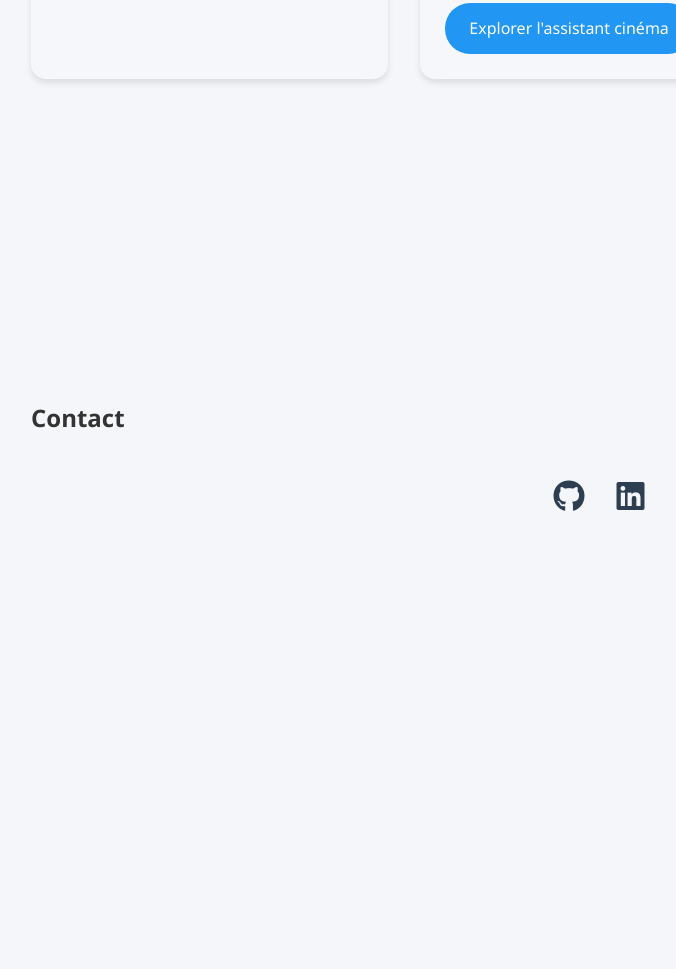
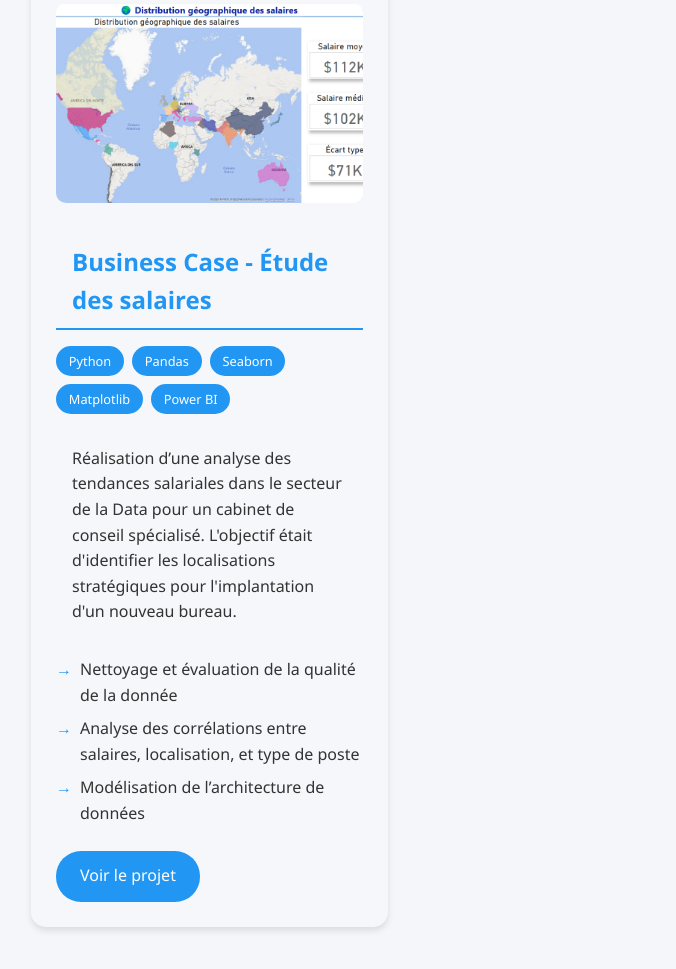
Before and after one commit to jordigarciag/jordigarciag.github.io, a plain HTML site: page index.html in a window 1280 px wide. Shown: the part 2200-3169 px from the top of the page, without its empty margins (41-717 px from the left). Before the commit the page ends 2865 px from the top, so only its background shows below. Drawn offline with Linux system fonts and the light colour scheme.

Commit message:
Add files via upload

```diff
--- a/index.html
+++ b/index.html
@@ -163,7 +163,7 @@
                         <li>Interface interactive pour l'utilisateur</li>
                     </ul>
                     <div class="project-links">
-            <p class="note"><i>Note: Si un message "This app has gone to sleep due to inactivity" apparaît, cliquez sur "Yes, get this app back up!" pour réactiver le site.</i></p>
+             <!-- <p class="note"><i>Note: Si un message "This app has gone to sleep due to inactivity" apparaît, cliquez sur "Yes, get this app back up!" pour réactiver le site.</i></p> -->
             <a href="https://los-sanchos-dashboard-direction.streamlit.app/" class="btn project-details" target="_blank">Explorer le dashboard analytique</a>
             <a href="https://los-sanchos-dashboard-utilisateur.streamlit.app/" class="btn project-details" target="_blank">Explorer l'assistant cinéma</a>
         </div>
@@ -191,6 +191,34 @@
                     </ul>
                     <a href="#" class="btn project-details" target="_blank">Projet en cours</a>
                 </div>
+
+
+                <!-- Business Case -->
+                <div class="project-card">
+                    <img src="https://raw.githubusercontent.com/jordigarciag/jordigarciag.github.io/refs/heads/main/img_business_case_1.png" alt="Business Case">
+                    <h3>Business Case - Étude des salaires</h3>
+                    <div class="project-stack">
+                        <span class="stack-tag">Python</span>
+                        <span class="stack-tag">Pandas</span>
+                        <span class="stack-tag">Seaborn</span>
+                        <span class="stack-tag">Matplotlib</span>
+                        <span class="stack-tag">Power BI</span>
+                    </div>
+                    <div class="project-info">
+                        <p>Réalisation d’une analyse des tendances salariales dans le secteur de la Data pour un cabinet de conseil spécialisé. L'objectif était d'identifier les localisations stratégiques pour l'implantation d'un nouveau bureau.</p>
+                    </div>
+                    <ul class="project-features">
+                        <li>Nettoyage et évaluation de la qualité de la donnée</li>
+                        <li>Analyse des corrélations entre salaires, localisation, et type de poste</li>
+                        <li>Modélisation de l’architecture de données</li>
+                    </ul>
+                    <a href="https://drive.google.com/file/d/1aXCYm_FXCVMlWJrLdQJzP8bV5sgrEH68/view?usp=sharing" class="btn project-details" target="_blank">Voir le projet</a>
+                </div>
+
+
+
+
+
             </div>
         </div>
     </section>
```
